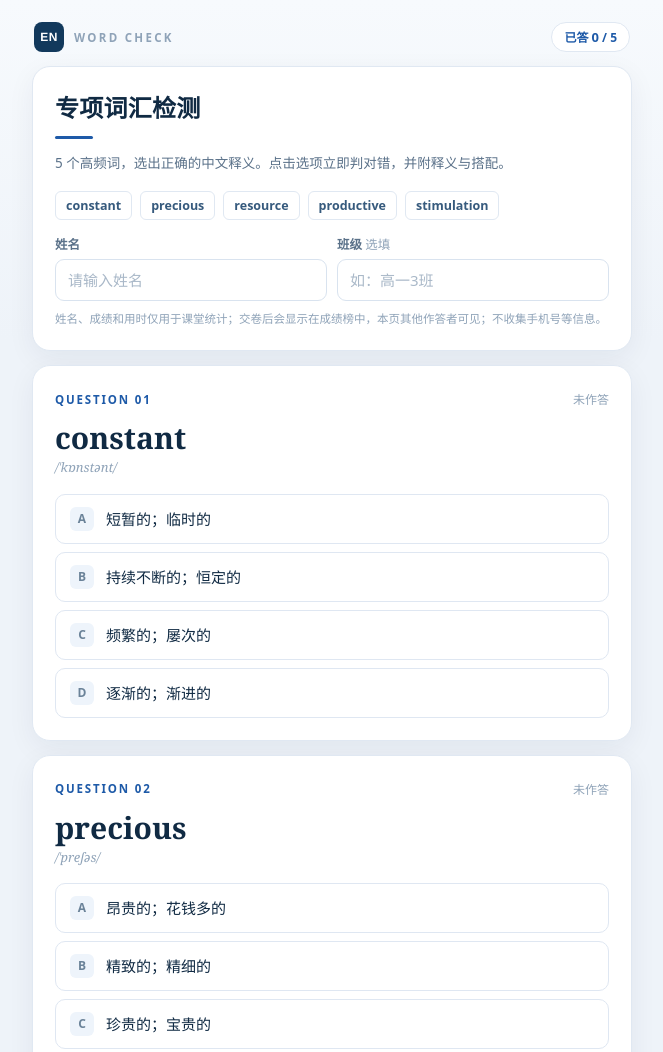
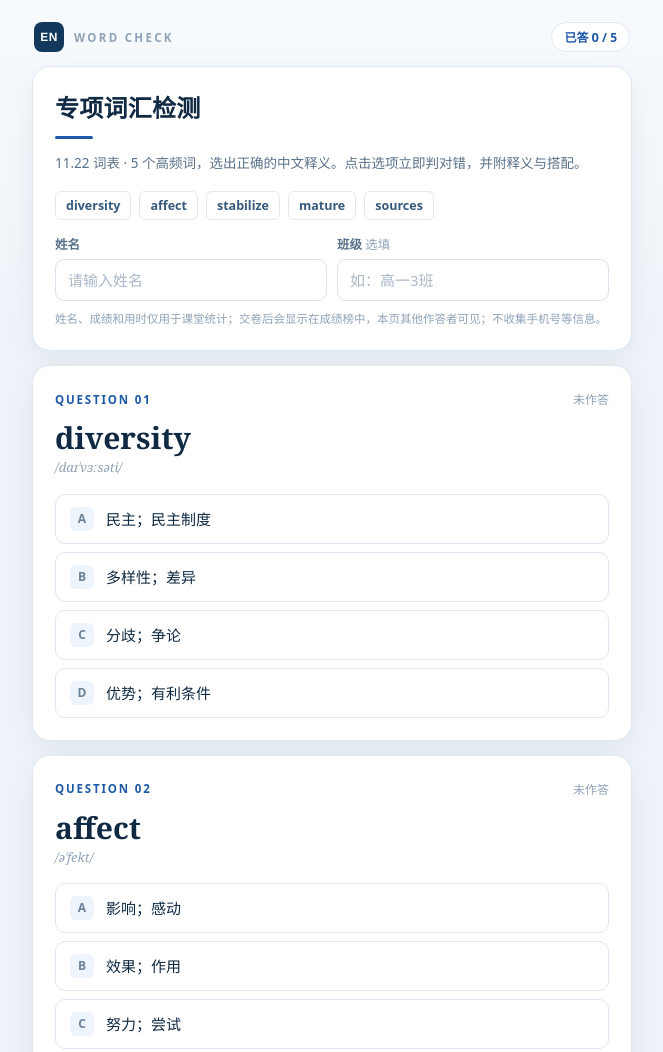
Before and after one commit to xuaili0820/word-check, a plain HTML site: page special.html in a window 1280 px wide. Shown: the top 1052 px of the page, without its empty margins (308-971 px from the left). Drawn offline with Linux system fonts and the light colour scheme.

Commit message:
Add files via upload

```diff
--- a/special.html
+++ b/special.html
@@ -163,13 +163,13 @@
 
   <section class="card head">
     <h1>专项词汇检测</h1>
-    <p class="sub">5 个高频词，选出正确的中文释义。点击选项立即判对错，并附释义与搭配。</p>
+    <p class="sub">11.22 词表 · 5 个高频词，选出正确的中文释义。点击选项立即判对错，并附释义与搭配。</p>
     <div class="chips">
-      <span class="chip">constant</span>
-      <span class="chip">precious</span>
-      <span class="chip">resource</span>
-      <span class="chip">productive</span>
-      <span class="chip">stimulation</span>
+      <span class="chip">diversity</span>
+      <span class="chip">affect</span>
+      <span class="chip">stabilize</span>
+      <span class="chip">mature</span>
+      <span class="chip">sources</span>
     </div>
     <div class="fields">
       <label class="field"><span>姓名</span><input id="stuName" maxlength="20" placeholder="请输入姓名" autocomplete="name"></label>
@@ -204,29 +204,29 @@
 <script>
 const QS = [
   {
-    w: "constant", ipa: "/ˈkɒnstənt/", ans: 1,
-    opts: ["短暂的；临时的", "持续不断的；恒定的", "频繁的；屡次的", "逐渐的；渐进的"],
-    tip: "<b>constant</b> 指“持续不断的；恒定的”，常见搭配 constant temperature（恒温）、a constant stream of visitors（络绎不绝的访客）。其他选项分别是 temporary、frequent、gradual 的释义。"
+    w: "diversity", ipa: "/daɪˈvɜːsəti/", ans: 1,
+    opts: ["民主；民主制度", "多样性；差异", "分歧；争论", "优势；有利条件"],
+    tip: "<b>diversity</b> 指“多样性；差异”，如 cultural diversity（文化多样性）、a diversity of views（各种不同观点）。democracy 是“民主”，division 是“分歧”，advantage 是“优势”。"
   },
   {
-    w: "precious", ipa: "/ˈpreʃəs/", ans: 2,
-    opts: ["昂贵的；花钱多的", "精致的；精细的", "珍贵的；宝贵的", "稀有的；罕见的"],
-    tip: "<b>precious</b> 指“珍贵的；宝贵的”，如 precious time（宝贵的时间）、precious metals（贵金属）。expensive 是“昂贵的”，delicate 是“精致的”，rare 是“稀有的”。"
+    w: "affect", ipa: "/əˈfekt/", ans: 0,
+    opts: ["影响；感动", "效果；作用", "努力；尝试", "接受；承认"],
+    tip: "<b>affect</b> 是动词，指“影响；感动”，如 affect the result（影响结果）、be deeply affected（深受感动）。effect 是名词“效果”，effort 是“努力”，accept 是“接受”。"
   },
   {
-    w: "resource", ipa: "/rɪˈsɔːrs/", ans: 1,
-    opts: ["来源；出处", "资源；物力", "储备；积蓄", "精力；活力"],
-    tip: "<b>resource</b> 指“资源；物力”，常见搭配 natural resources（自然资源）、human resources（人力资源）。source 是“来源”，reserve 是“储备”，energy 是“精力”。"
+    w: "stabilize", ipa: "/ˈsteɪbəlaɪz/", ans: 1,
+    opts: ["使标准化", "使稳定；使稳固", "使现代化", "使具体化"],
+    tip: "<b>stabilize</b> 指“（使）稳定；使稳固”，如 stabilize prices（稳定物价）、stabilize the situation（稳定局势）。standardize 是“使标准化”，modernize 是“使现代化”，specify 是“具体说明”。"
   },
   {
-    w: "productive", ipa: "/prəˈdʌktɪv/", ans: 0,
-    opts: ["富有成效的；多产的", "有利可图的；赚钱的", "富有创造力的", "勤奋的；用功的"],
-    tip: "<b>productive</b> 指“富有成效的；多产的”，如 a productive day（高效的一天）、highly productive（高产的）。profitable 是“有利可图的”，creative 是“有创造力的”，diligent 是“勤奋的”。"
+    w: "mature", ipa: "/məˈtʃʊə(r)/", ans: 0,
+    opts: ["成熟的；成年的", "礼貌的；客气的", "谦虚的；谦逊的", "耐心的；有耐心的"],
+    tip: "<b>mature</b> 指“成熟的；成年的”，也可作动词“成熟”，如 a mature attitude（成熟的态度）、mature into（成长为）。polite、modest、patient 分别是“礼貌的”“谦虚的”“耐心的”。"
   },
   {
-    w: "stimulation", ipa: "/ˌstɪmjuˈleɪʃn/", ans: 3,
-    opts: ["模拟；仿真", "估计；评估", "刺激物；兴奋剂", "刺激；激励"],
-    tip: "<b>stimulation</b> 是名词，指“刺激；激励”，动词是 stimulate（促进；激发）。simulation 是“模拟”，estimation 是“估计”，stimulant 才是“兴奋剂”，四个词词形接近，最容易混。"
+    w: "sources", ipa: "/ˈsɔːsɪz/", ans: 1,
+    opts: ["资源；物力", "来源；出处", "课程；科目", "力量；力气"],
+    tip: "<b>sources</b> 是 source 的复数，指“来源；出处；消息来源”，如 news sources（消息来源）、sources of energy（能源）。resource 是“资源”，course 是“课程”，strength 是“力量”，注意 source 与 resource 的区别。"
   }
 ];
 
```
